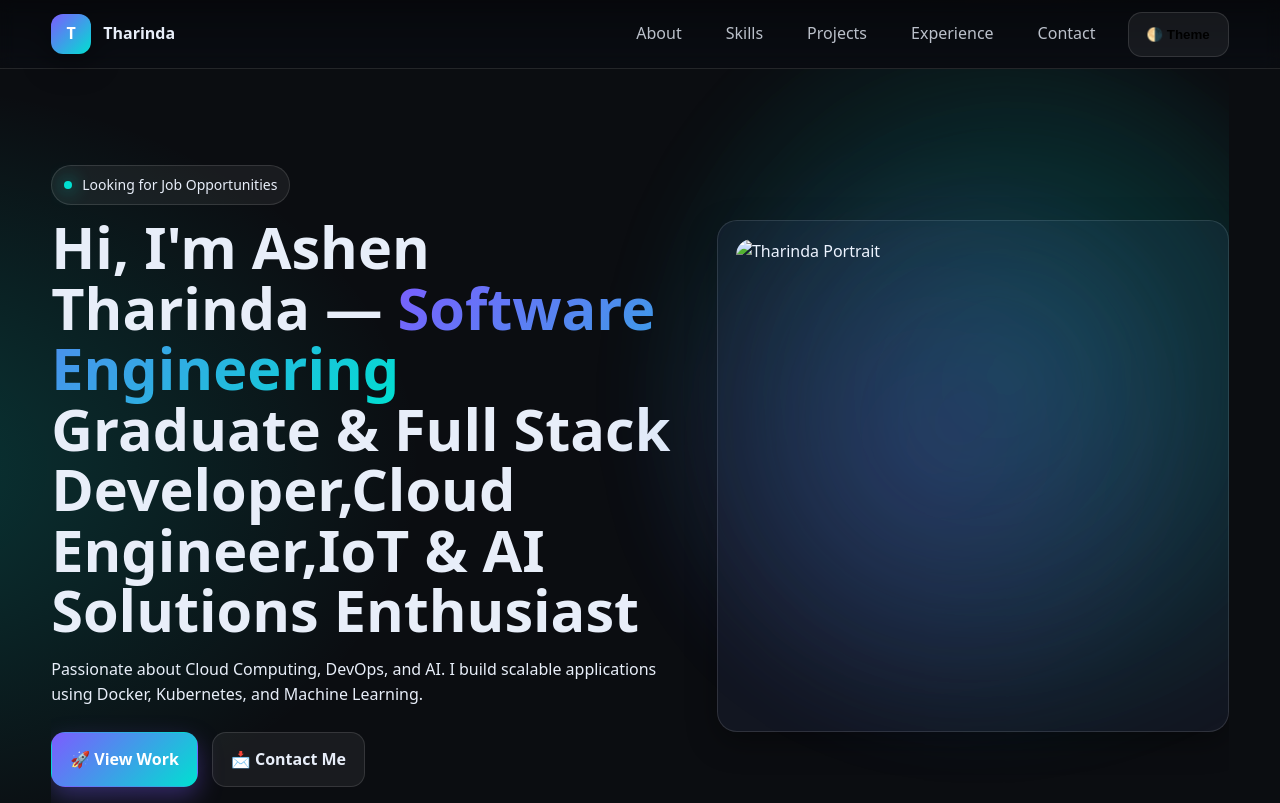
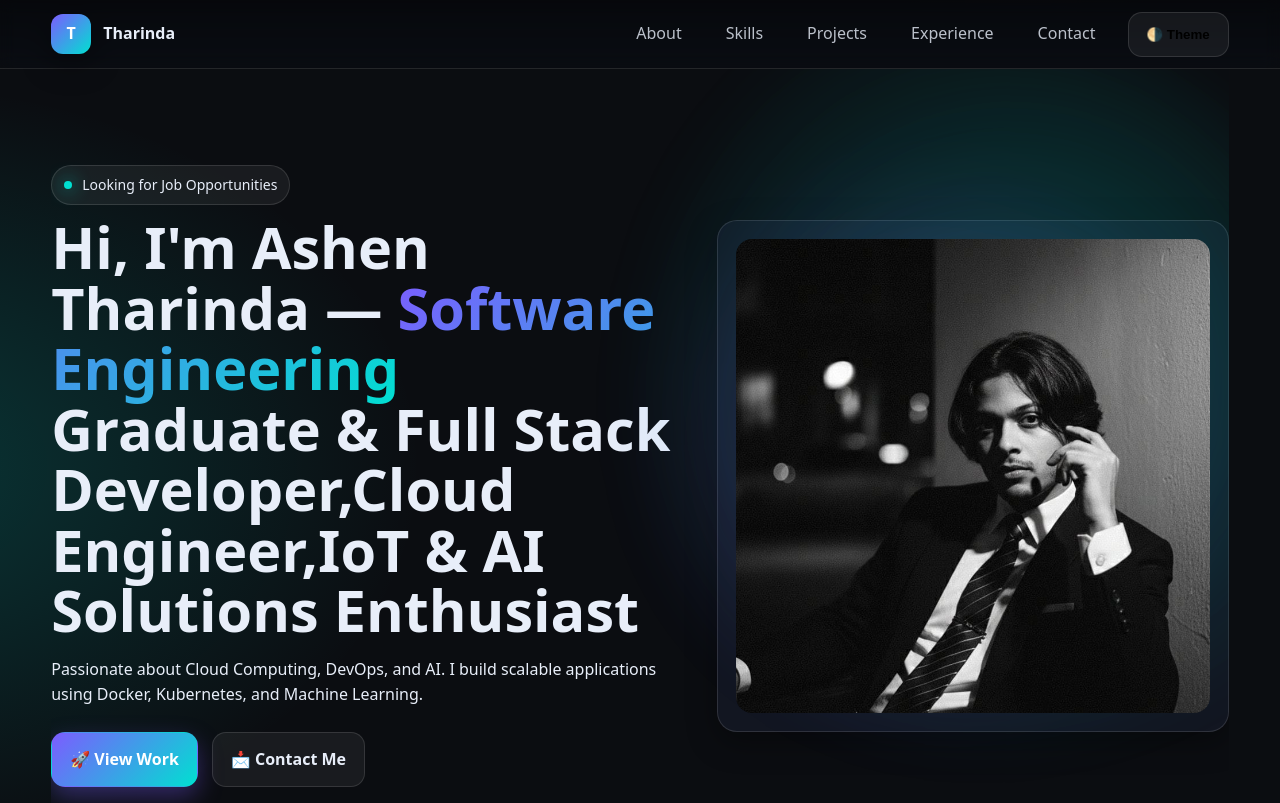
Before and after one commit to ashentharinda/ASHENTHARINDA-, a plain HTML site: page index.html in a window 1280 px wide. Shown: the top 803 px of the page. Drawn offline with Linux system fonts and the light colour scheme.

Commit message:
Update index.html
fixed a mistake

```diff
--- a/index.html
+++ b/index.html
@@ -634,7 +634,7 @@
         <div class="avatar-card reveal" style="transition-delay: 0.2s">
           <img
             class="avatar"
-            src="images/WhatsApp Image 2025-11-19 at 1.40.27 PM.jpeg"
+            src="image/WhatsApp%20Image%202025-11-19%20at%201.40.27%20PM.jpeg"
             alt="Tharinda Portrait"
           />
           <div class="rings" aria-hidden="true"></div>
```
